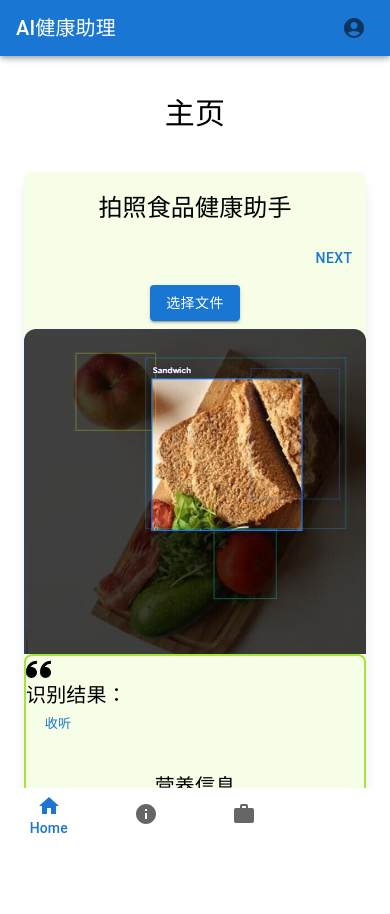
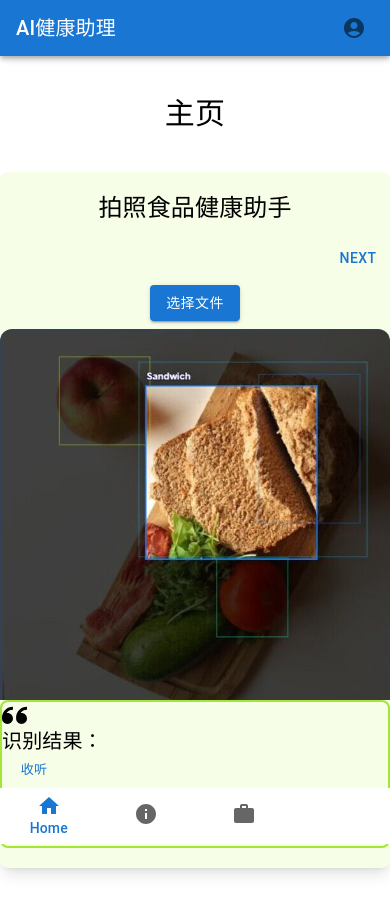
Before and after one commit to jacobavalanchel/react-food-frontend-azure, a React (Vite) app: page /home in a window 390 px wide. Shown: the top 914 px of the page. Built offline with nearby package versions, Linux system fonts and the light colour scheme; some icons are missing.

Commit message:
fix(HomePage): responsive fix

```diff
--- a/src/HomePage.jsx
+++ b/src/HomePage.jsx
@@ -98,7 +98,7 @@ const HomePage = () => {
   return (
     <Box sx={{ flexGrow: 1 }} paddingY={5}>
       <h1 className="font-semibold text-3xl text-center text-black">主页</h1>
-      <Grid container paddingX={3} spacing={2}>
+      <Grid container sx={{ paddingX: { xs: 0, sm: 3 } }} spacing={2}>
         <Grid item xs={12} md={4}>
           {/* heading */}
 
```
